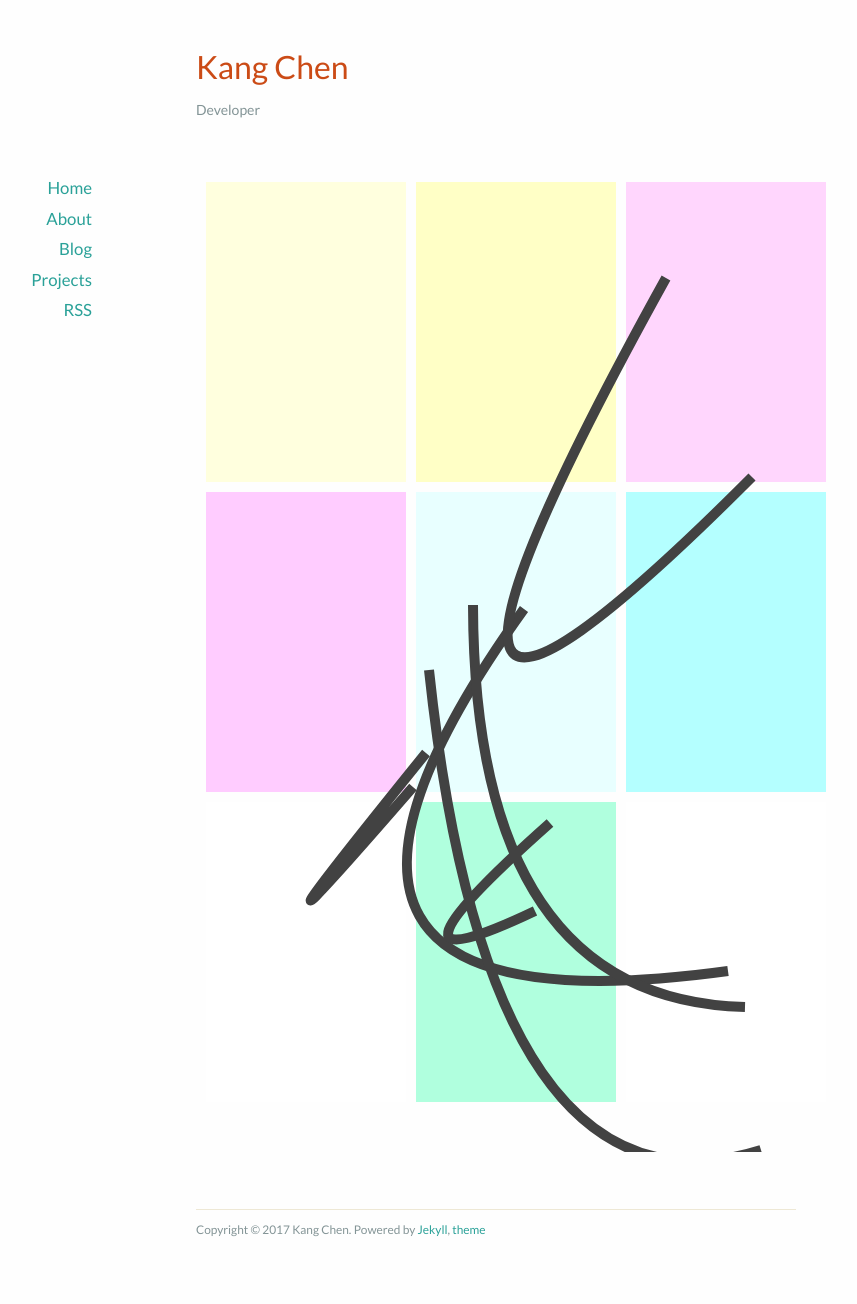
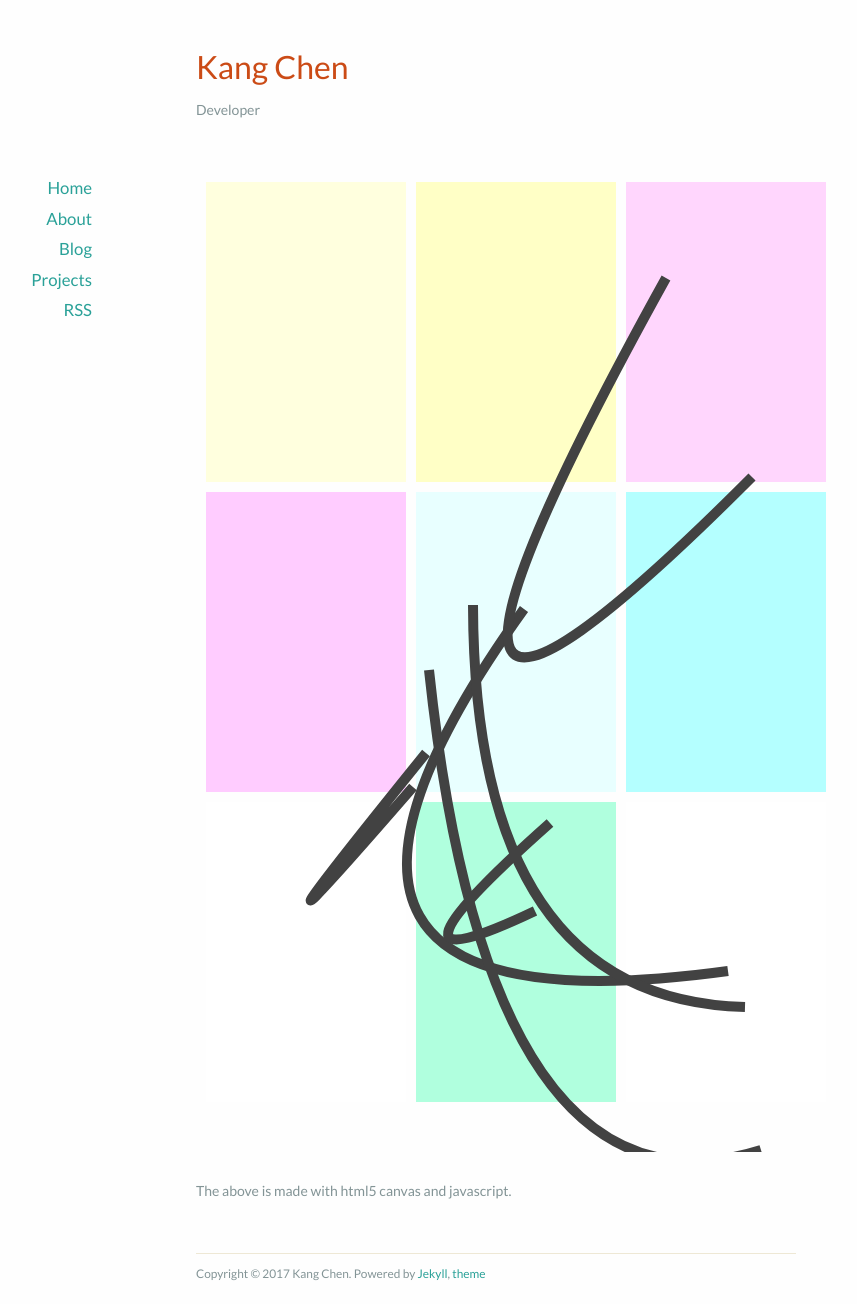
Before and after one commit to kang-chen/kang-chen.github.io, a Jekyll site: the page built from index.html, in a window 1280 px wide. Shown: the whole page, without its empty margins (144-1001 px from the left). Built offline with Jekyll 4.4.1, drawn with Linux system fonts in a browser that asks for light colours; nearby versions of some CDN libraries; the list of posts is cut into pages by our own code; before the commit the page ends 1260 px from its top, so only the background shows below that.

Commit message:
caption for generative artwork

```diff
--- a/assets/css/style.css
+++ b/assets/css/style.css
@@ -276,3 +276,7 @@ img.center {
 .icon-anchor {
 	font-size: 65%;
 }
+
+.captionText {
+	margin-top: 20px
+}
--- a/index.html
+++ b/index.html
@@ -5,6 +5,7 @@ title: Home
 
 <div class="home-container">
   <canvas id="myCanvas" width="640" height="980"></canvas>
+  <p class="captionText">The above is made with html5 canvas and javascript.</p>
     <script>
       var c=document.getElementById("myCanvas");
       var ctx=c.getContext("2d");
```
